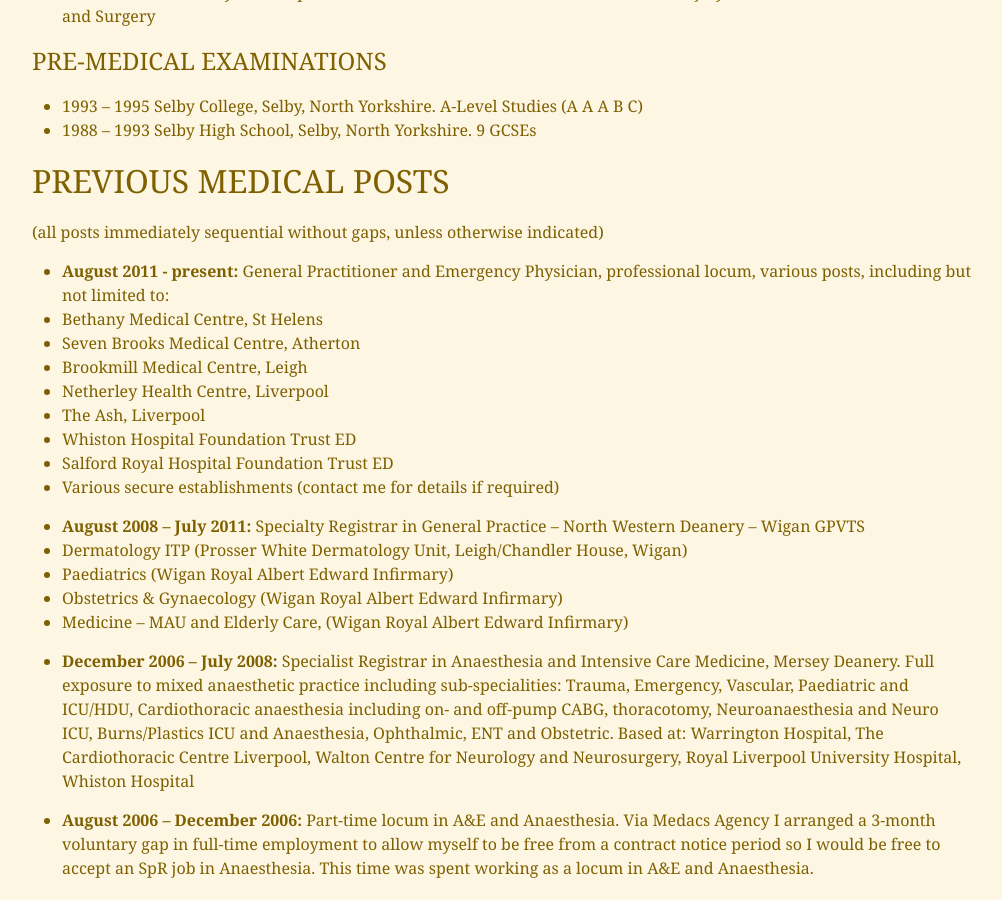
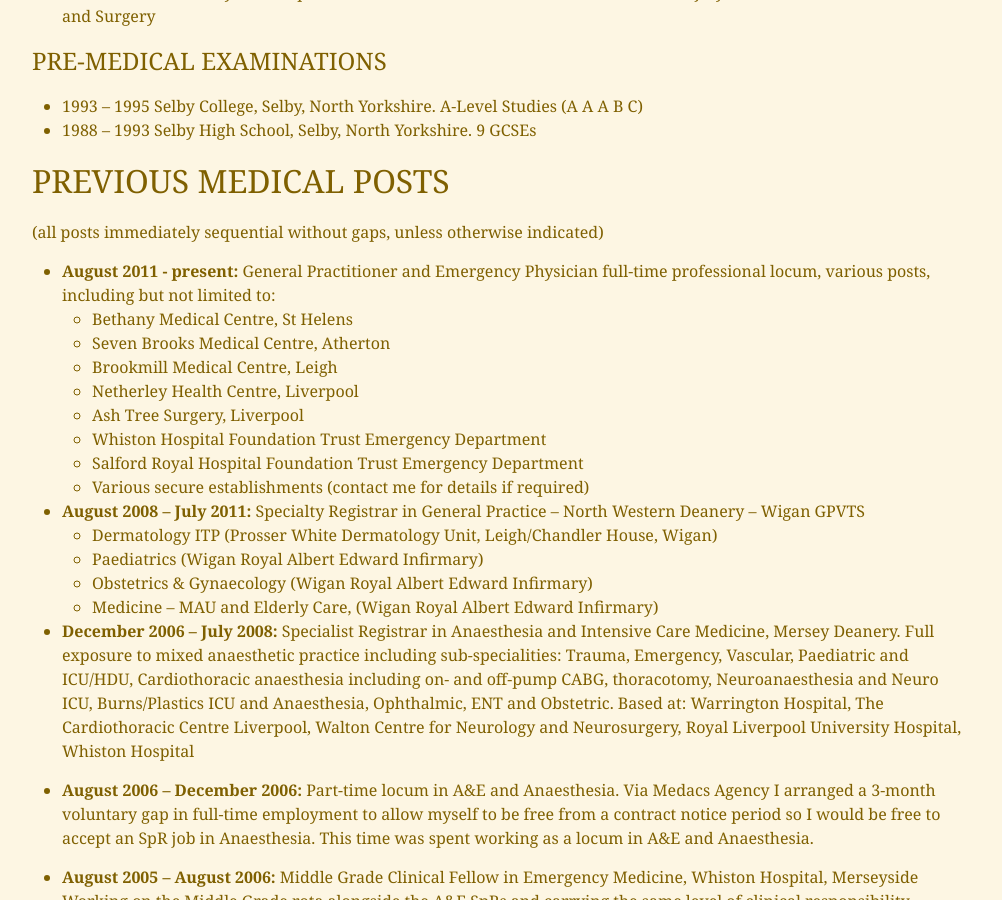
Before and after one commit to pacharanero/pacharanero.github.io, a Jekyll site: the page built from medicine.md, in a window 1280 px wide and 900 px high, scrolled down 1504 px. Shown: the whole window, without its empty margins (138-1140 px from the left). Built offline with Jekyll 4.4.1, drawn with Linux system fonts in a browser that asks for light colours.

```diff
--- a/medicine.md
+++ b/medicine.md
@@ -61,21 +61,21 @@ Over the past 10 years working as a hospital doctor I have had front-line experi
 # PREVIOUS MEDICAL POSTS
 (all posts immediately sequential without gaps, unless otherwise indicated)
 
-* **August 2011 - present:** General Practitioner and Emergency Physician, professional locum, various posts, including but not limited to:
- * Bethany Medical Centre, St Helens
- * Seven Brooks Medical Centre, Atherton
- * Brookmill Medical Centre, Leigh
- * Netherley Health Centre, Liverpool
- * The Ash, Liverpool
- * Whiston Hospital Foundation Trust ED
- * Salford Royal Hospital Foundation Trust ED
- * Various secure establishments (contact me for details if required)
+* **August 2011 - present:** General Practitioner and Emergency Physician full-time professional locum, various posts, including but not limited to:
+    * Bethany Medical Centre, St Helens
+    * Seven Brooks Medical Centre, Atherton
+    * Brookmill Medical Centre, Leigh
+    * Netherley Health Centre, Liverpool
+    * Ash Tree Surgery, Liverpool
+    * Whiston Hospital Foundation Trust Emergency Department
+    * Salford Royal Hospital Foundation Trust Emergency Department
+    * Various secure establishments (contact me for details if required)
 
 * **August 2008 – July 2011:** Specialty Registrar in General Practice – North Western Deanery – Wigan GPVTS
- * Dermatology ITP (Prosser White Dermatology Unit, Leigh/Chandler House, Wigan)
- * Paediatrics (Wigan Royal Albert Edward Infirmary)
- * Obstetrics & Gynaecology (Wigan Royal Albert Edward Infirmary)
- * Medicine – MAU and Elderly Care, (Wigan Royal Albert Edward Infirmary)
+    * Dermatology ITP (Prosser White Dermatology Unit, Leigh/Chandler House, Wigan)
+    * Paediatrics (Wigan Royal Albert Edward Infirmary)
+    * Obstetrics & Gynaecology (Wigan Royal Albert Edward Infirmary)
+    * Medicine – MAU and Elderly Care, (Wigan Royal Albert Edward Infirmary)
 
 * **December 2006 – July 2008:** Specialist Registrar in Anaesthesia and Intensive Care Medicine, Mersey Deanery. Full exposure to mixed anaesthetic practice including sub-specialities: Trauma, Emergency, Vascular, Paediatric and ICU/HDU, Cardiothoracic anaesthesia including on- and off-pump CABG, thoracotomy, Neuroanaesthesia and Neuro ICU, Burns/Plastics ICU and Anaesthesia, Ophthalmic, ENT and Obstetric. Based at: Warrington Hospital, The Cardiothoracic Centre Liverpool, Walton Centre for Neurology and Neurosurgery, Royal Liverpool University Hospital, Whiston Hospital
 
```
